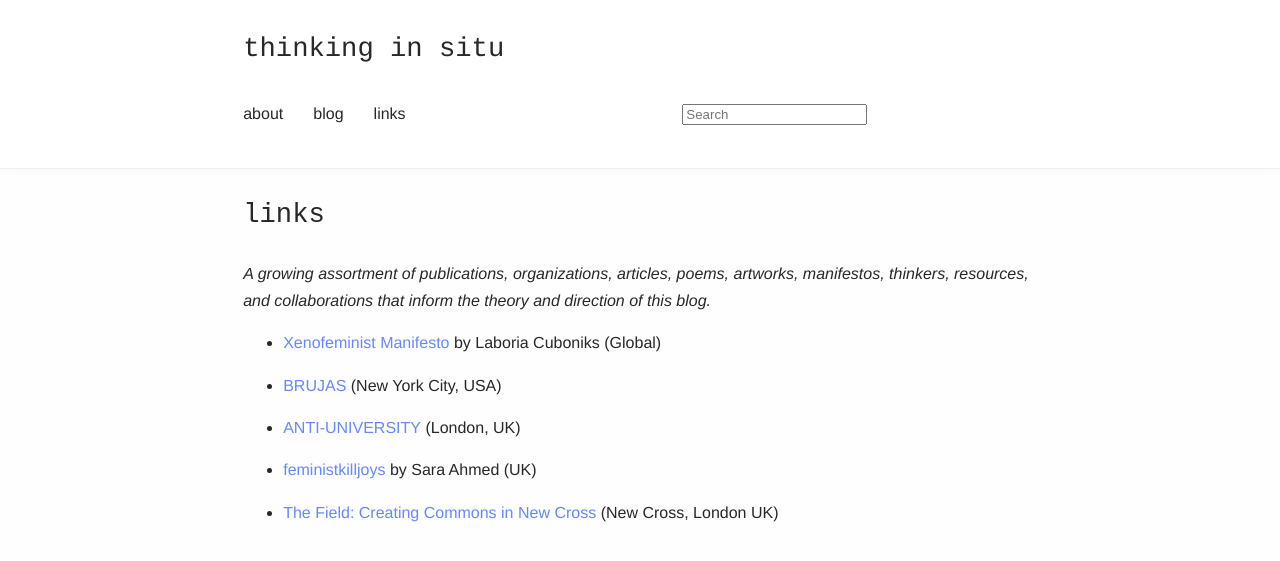
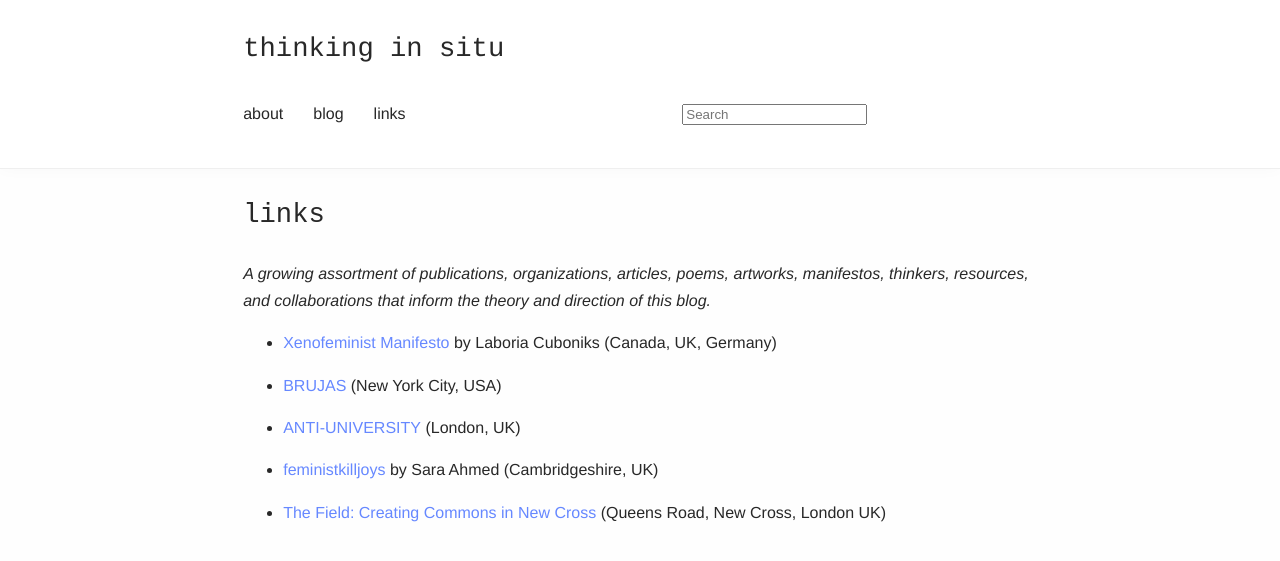
Before and after one commit to teddiebrock/blank-spaces, a Jekyll site: the page built from links.md, in a window 1280 px wide. Shown: the top 561 px of the page. Built offline with Jekyll 4.4.1, drawn with Linux system fonts in a browser that asks for light colours.

Commit message:
links; locations update

```diff
--- a/links.md
+++ b/links.md
@@ -5,12 +5,12 @@
 
 *A growing assortment of publications, organizations, articles, poems, artworks, manifestos, thinkers, resources, and collaborations that inform the theory and direction of this blog.*
 
-* [Xenofeminist Manifesto](https://www.laboriacuboniks.net/) by Laboria Cuboniks (Global)
+* [Xenofeminist Manifesto](https://www.laboriacuboniks.net/) by Laboria Cuboniks (Canada, UK, Germany)
 
 * [BRUJAS](http://blog.brujas.nyc/) (New York City, USA)
 
 * [ANTI-UNIVERSITY](http://www.antiuniversity.org/ABOUT) (London, UK)
 
-* [feministkilljoys](https://feministkilljoys.com/) by Sara Ahmed (UK)
+* [feministkilljoys](https://feministkilljoys.com/) by Sara Ahmed (Cambridgeshire, UK)
 
-* [The Field: Creating Commons in New Cross](http://thefieldnx.com/) (New Cross, London UK)
+* [The Field: Creating Commons in New Cross](http://thefieldnx.com/) (Queens Road, New Cross, London UK)
```
